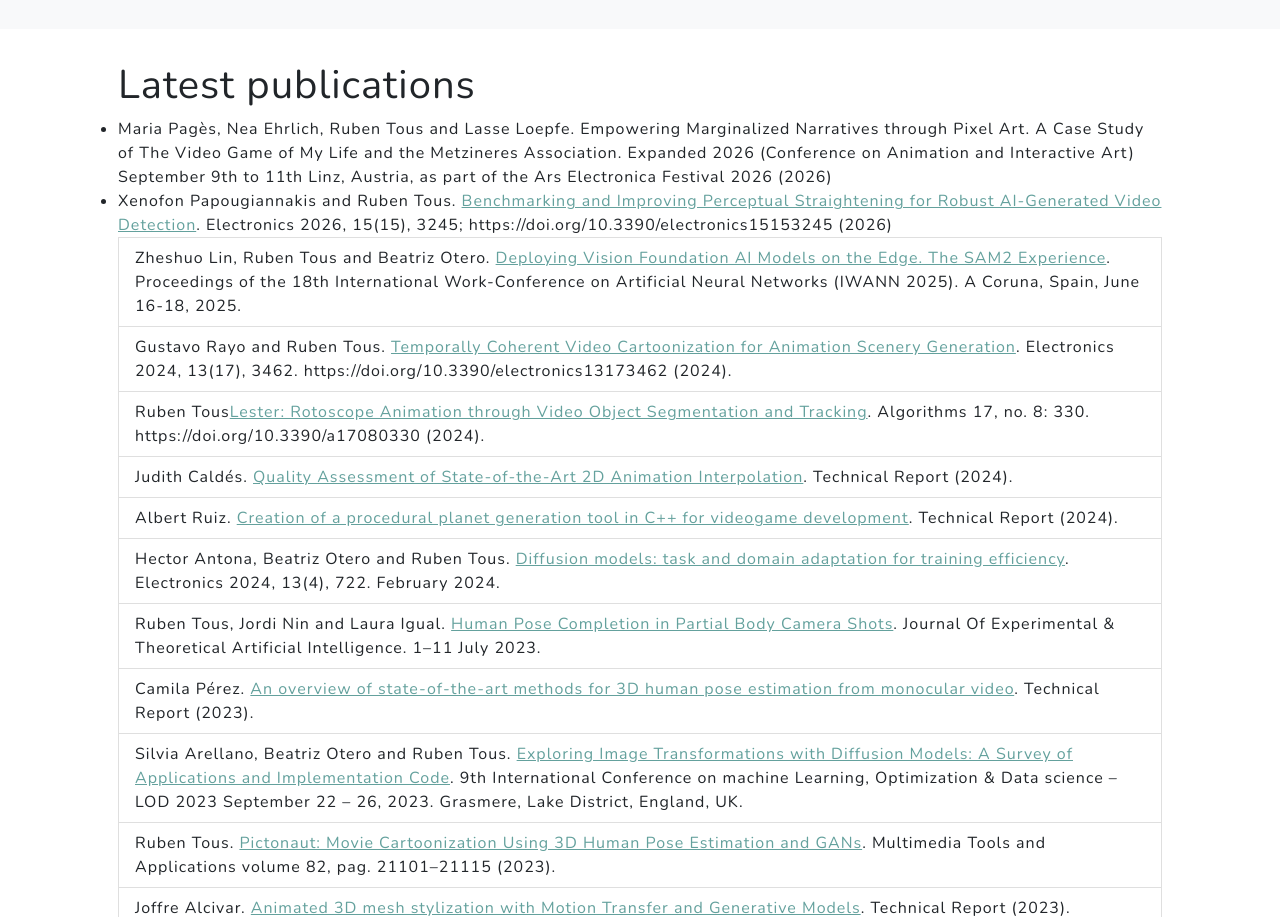
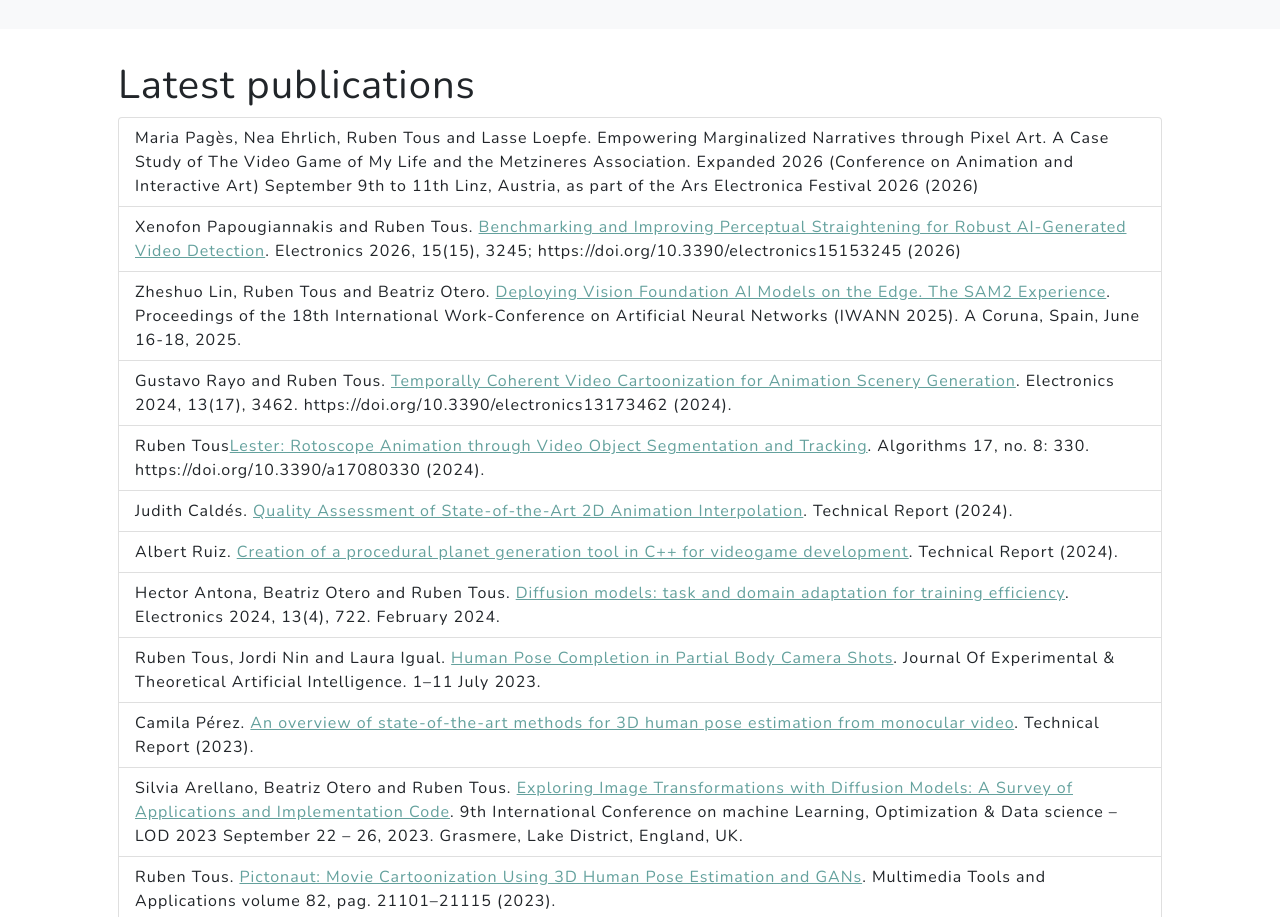
Before and after one commit to bimailab/bimailab.github.io, a plain HTML site: page index.html in a window 1280 px wide. Shown: the part 2932-3849 px from the top of the page. Drawn offline with nearby package versions, Linux system fonts and the light colour scheme.

Commit message:
ars electronica

```diff
--- a/index.html
+++ b/index.html
@@ -188,8 +188,8 @@
             <div class="container px-4 px-lg-5">
             <h1>Latest publications</h1>
             <ul class="list-group">
-              <li>Maria Pagès, Nea Ehrlich, Ruben Tous and Lasse Loepfe. Empowering Marginalized Narratives through Pixel Art. A Case Study of The Video Game of My Life and the Metzineres Association. Expanded 2026 (Conference on Animation and Interactive Art) September 9th to 11th Linz, Austria, as part of the Ars Electronica Festival 2026 (2026)</li>
-              <li>Xenofon Papougiannakis and Ruben Tous. <a href="https://www.mdpi.com/2079-9292/15/15/3245">Benchmarking and Improving Perceptual Straightening for Robust AI-Generated Video Detection</a>. Electronics 2026, 15(15), 3245; https://doi.org/10.3390/electronics15153245 (2026)</li>
+              <li class="list-group-item">Maria Pagès, Nea Ehrlich, Ruben Tous and Lasse Loepfe. Empowering Marginalized Narratives through Pixel Art. A Case Study of The Video Game of My Life and the Metzineres Association. Expanded 2026 (Conference on Animation and Interactive Art) September 9th to 11th Linz, Austria, as part of the Ars Electronica Festival 2026 (2026)</li>
+              <li class="list-group-item">Xenofon Papougiannakis and Ruben Tous. <a href="https://www.mdpi.com/2079-9292/15/15/3245">Benchmarking and Improving Perceptual Straightening for Robust AI-Generated Video Detection</a>. Electronics 2026, 15(15), 3245; https://doi.org/10.3390/electronics15153245 (2026)</li>
               <li class="list-group-item">Zheshuo Lin, Ruben Tous and Beatriz Otero. <a href="https://personals.ac.upc.edu/rtous/publications/conf_2025iwann.pdf">Deploying Vision Foundation AI Models on the Edge. The SAM2 Experience</a>. Proceedings of the 18th International Work-Conference on Artificial Neural Networks (IWANN 2025). A Coruna, Spain, June 16-18, 2025.</li>
               <li class="list-group-item">Gustavo Rayo and Ruben Tous. <a href="https://www.mdpi.com/1999-4893/17/8/330">Temporally Coherent Video Cartoonization for Animation Scenery Generation</a>. Electronics 2024, 13(17), 3462. https://doi.org/10.3390/electronics13173462 (2024).</li>
               <li class="list-group-item">Ruben Tous<a href="https://www.mdpi.com/1999-4893/17/8/330">Lester: Rotoscope Animation through Video Object Segmentation and Tracking</a>. Algorithms 17, no. 8: 330. https://doi.org/10.3390/a17080330 (2024).</li>
```
Also changed, not shown: 1 other file.
